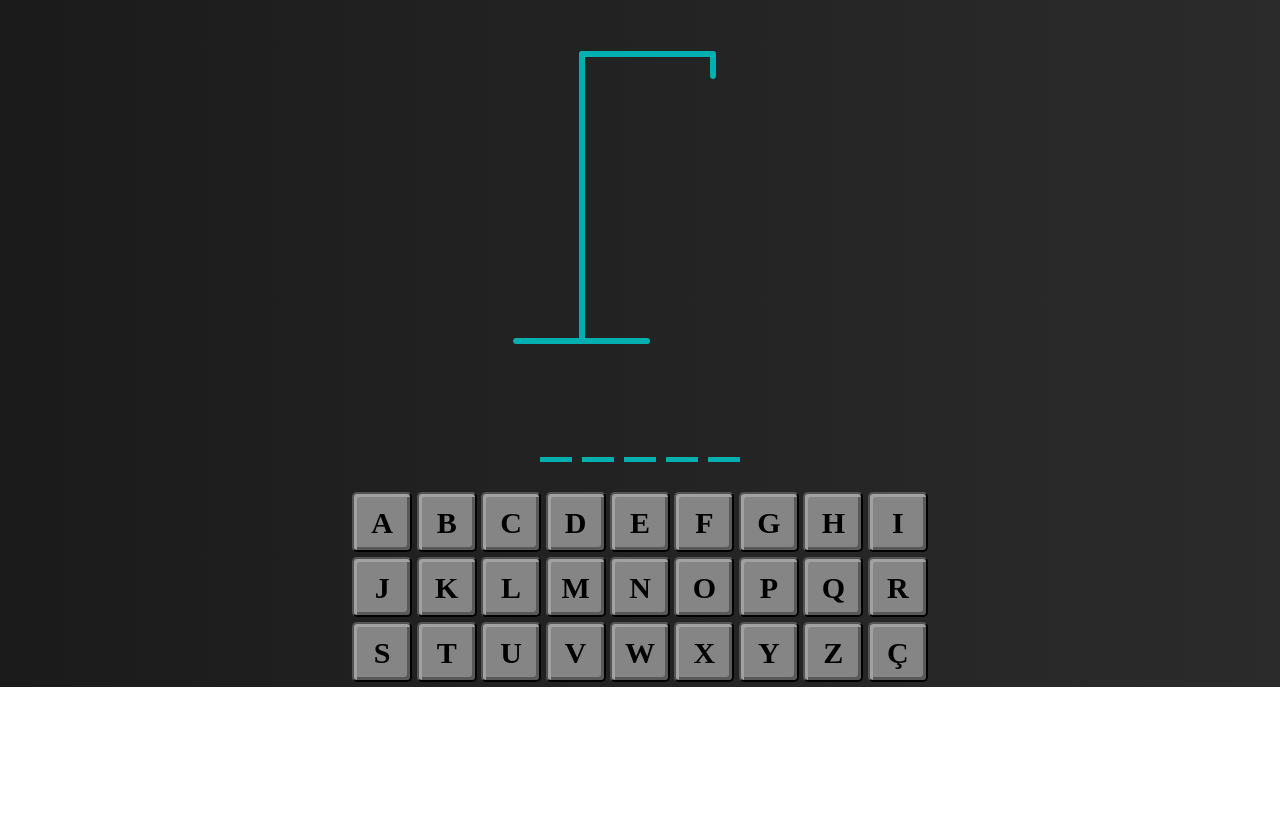
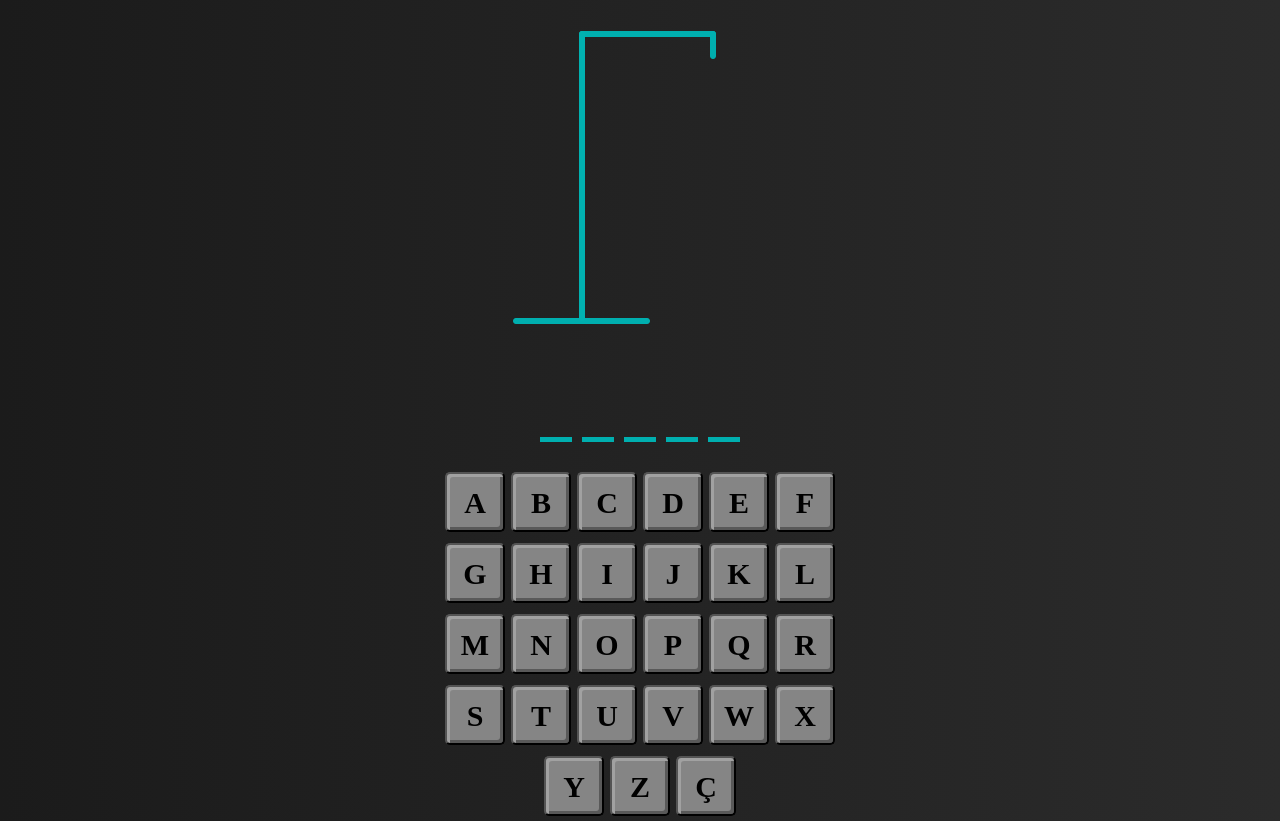
Before and after one commit to lucianobcorrea/minecraft-hangman-game, a plain HTML site: page hangman/index.html in a window 1280 px wide. Shown: the part 209-1030 px from the top of the page. Before the commit the page ends 896 px from the top, so only its background shows below. Drawn offline with nearby package versions, Linux system fonts and the light colour scheme; a web font is replaced by a local one.

Commit message:
Feat: melhorias finais

```diff
--- a/assets/css/style.css
+++ b/assets/css/style.css
@@ -24,6 +24,8 @@ body {
 .keyboard {
   text-align: center;
   animation: transitionIn 1s;
+  display: flex;
+  justify-content: center;
 }
 
 .custom-btn-keys {
@@ -38,6 +40,21 @@ body {
   box-shadow: 1px 1px 1px black;
   -webkit-box-shadow: inset 3px 3px rgb(161, 161, 161),
     inset -3px -3px rgb(89, 89, 89);
+}
+
+@keyframes pulse {
+  0% {
+    transform: scale(1);
+  }
+  50% {
+    transform: scale(1.1);
+  }
+  100% {
+    transform: scale(1);
+  }
+}
+.right-answer {
+  animation: pulse 0.3s;
 }
 
 .custom-btn {
@@ -72,8 +89,6 @@ button {
 
 .hangman-img {
   text-align: center;
-  margin-top: 20px;
-  margin-bottom: 20px;
 }
 
 #secret-word {
@@ -179,3 +194,11 @@ button {
     transform: rotate(360deg);
   }
 }
+
+.keys-container {
+  display: flex;
+  max-width: 34%;
+  justify-content: center;
+  flex-wrap: wrap;
+  gap: 6px;
+}
--- a/hangman/index.html
+++ b/hangman/index.html
@@ -13,7 +13,7 @@
     <title>Hangman Game</title>
   </head>
 
-  <body onload="loadCategory(), showWordInScreen()">
+  <body onload="loadCategory(), showWordInScreen(), renderKeyboard()">
     <audio id="hit">
       <source src="../assets/audio/hit.mp3" type="audio/mp3" />
     </audio>
@@ -71,93 +71,7 @@
     </div>
     <div id="secret-word"></div>
     <div class="keyboard">
-      <div class="keys">
-        <button class="custom-btn-keys" id="letterA" onclick="checkLetter('A')">
-          A
-        </button>
-        <button class="custom-btn-keys" id="letterB" onclick="checkLetter('B')">
-          B
-        </button>
-        <button class="custom-btn-keys" id="letterC" onclick="checkLetter('C')">
-          C
-        </button>
-        <button class="custom-btn-keys" id="letterD" onclick="checkLetter('D')">
-          D
-        </button>
-        <button class="custom-btn-keys" id="letterE" onclick="checkLetter('E')">
-          E
-        </button>
-        <button class="custom-btn-keys" id="letterF" onclick="checkLetter('F')">
-          F
-        </button>
-        <button class="custom-btn-keys" id="letterG" onclick="checkLetter('G')">
-          G
-        </button>
-        <button class="custom-btn-keys" id="letterH" onclick="checkLetter('H')">
-          H
-        </button>
-        <button class="custom-btn-keys" id="letterI" onclick="checkLetter('I')">
-          I
-        </button>
-      </div>
-      <div class="keys">
-        <button class="custom-btn-keys" id="letterJ" onclick="checkLetter('J')">
-          J
-        </button>
-        <button class="custom-btn-keys" id="letterK" onclick="checkLetter('K')">
-          K
-        </button>
-        <button class="custom-btn-keys" id="letterL" onclick="checkLetter('L')">
-          L
-        </button>
-        <button class="custom-btn-keys" id="letterM" onclick="checkLetter('M')">
-          M
-        </button>
-        <button class="custom-btn-keys" id="letterN" onclick="checkLetter('N')">
-          N
-        </button>
-        <button class="custom-btn-keys" id="letterO" onclick="checkLetter('O')">
-          O
-        </button>
-        <button class="custom-btn-keys" id="letterP" onclick="checkLetter('P')">
-          P
-        </button>
-        <button class="custom-btn-keys" id="letterQ" onclick="checkLetter('Q')">
-          Q
-        </button>
-        <button class="custom-btn-keys" id="letterR" onclick="checkLetter('R')">
-          R
-        </button>
-      </div>
-      <div class="keys">
-        <button class="custom-btn-keys" id="letterS" onclick="checkLetter('S')">
-          S
-        </button>
-        <button class="custom-btn-keys" id="letterT" onclick="checkLetter('T')">
-          T
-        </button>
-        <button class="custom-btn-keys" id="letterU" onclick="checkLetter('U')">
-          U
-        </button>
-        <button class="custom-btn-keys" id="letterV" onclick="checkLetter('V')">
-          V
-        </button>
-        <button class="custom-btn-keys" id="letterW" onclick="checkLetter('W')">
-          W
-        </button>
-        <button class="custom-btn-keys" id="letterX" onclick="checkLetter('X')">
-          X
-        </button>
-        <button class="custom-btn-keys" id="letterY" onclick="checkLetter('Y')">
-          Y
-        </button>
-        <button class="custom-btn-keys" id="letterZ" onclick="checkLetter('Z')">
-          Z
-        </button>
-        <button class="custom-btn-keys" id="letterÇ" onclick="checkLetter('Ç')">
-          Ç
-        </button>
-      </div>
+      <div class="keys-container"></div>
     </div>
     <script src="../scripts/script.js"></script>
     <script src="../scripts/wordsEn.js"></script>
--- a/scripts/script.js
+++ b/scripts/script.js
@@ -78,15 +78,20 @@ function checkWrongLetter(bt) {
 }
 
 function checkRightLetter(bt) {
-  document.getElementById("letter" + bt).style.backgroundColor = "#5c966b";
-  document.getElementById("letter" + bt).style.border = "none";
+  const btn = document.getElementById("letter" + bt);
+
+  btn.style.backgroundColor = "#5c966b";
+  btn.style.border = "none";
+
+  btn.classList.add("right-answer");
+  setTimeout(() => btn.classList.remove("right-answer"), 300);
 }
 
 function checkLetter(letter) {
   if (!alphabet.includes(letter)) {
     return;
   }
-  if(document.getElementById("letter" + letter).disabled) {
+  if (document.getElementById("letter" + letter).disabled) {
     return;
   }
 
@@ -104,7 +109,9 @@ function checkLetter(letter) {
     checkWrongLetter(letter);
     life--;
     loadHangman();
-    document.getElementById("hit").play();
+    const hit = document.getElementById("hit");
+    hit.currentTime = 0;
+    hit.play();
   }
 }
 
@@ -195,6 +202,18 @@ function setLanguage(lang) {
   window.location.reload();
 }
 
+function renderKeyboard() {
+  const keyboardContainer = document.querySelector(".keyboard .keys-container");
+  alphabet.forEach((letter) => {
+    const btn = document.createElement("button");
+    btn.classList.add("custom-btn-keys");
+    btn.id = `letter${letter}`;
+    btn.textContent = letter;
+    btn.addEventListener("click", () => checkLetter(letter));
+    keyboardContainer.appendChild(btn);
+  });
+}
+
 function getLanguage() {
   if (localStorage.getItem("lang") === "en") {
     document.getElementsByClassName("dropdown-lang")[0].innerHTML = "EN";
```
Also changed, not shown: you_win/you_win.html (+1 -1 lines).
